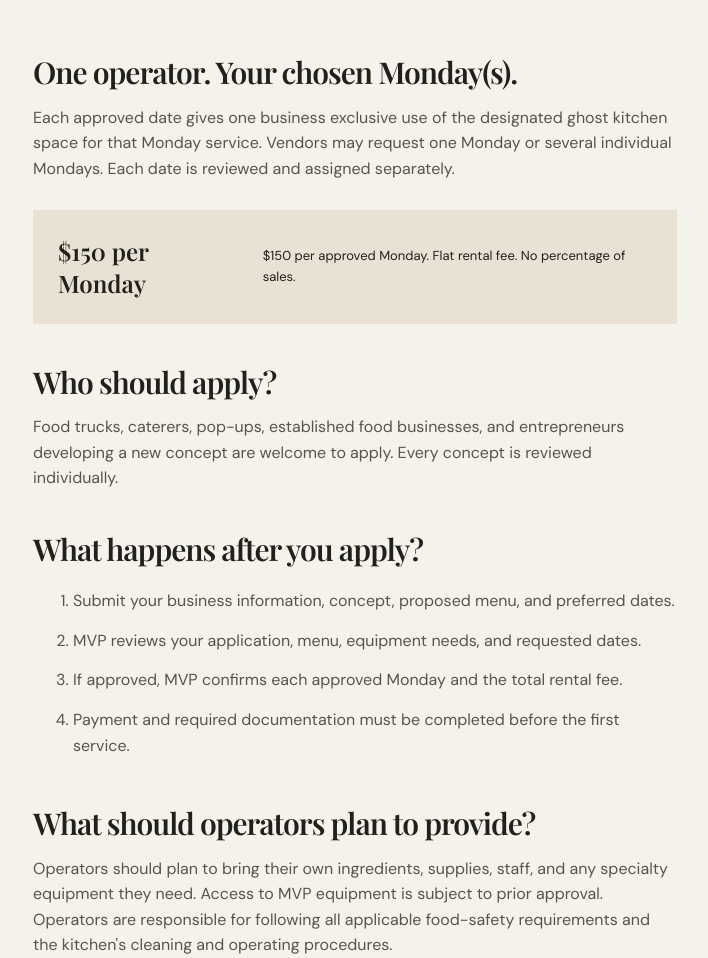
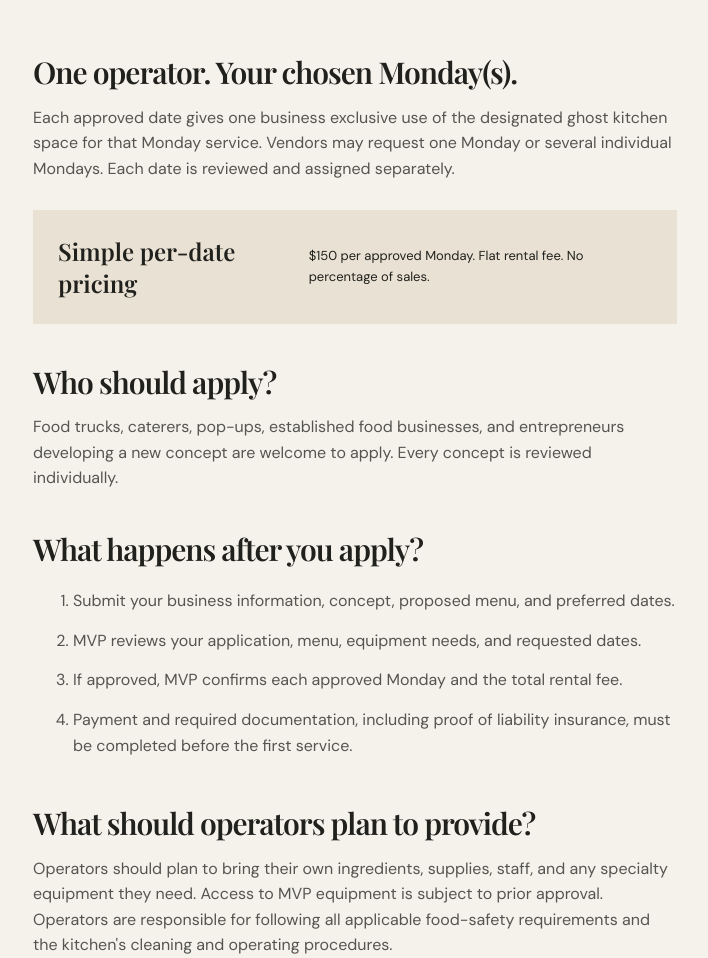
Before and after one commit to jarzenskimichael/Ghost-Kitchen, a Flask app: page /how-it-works in a window 1280 px wide. Shown: the part 594-1552 px from the top of the page, without its empty margins (285-993 px from the left). Run offline with Flask 3, Linux system fonts and the light colour scheme.

Commit message:
Clarify per-Monday pricing and insurance requirements

```diff
--- a/mvp-ghost-kitchen/app/templates/how_it_works.html
+++ b/mvp-ghost-kitchen/app/templates/how_it_works.html
@@ -1,7 +1,7 @@
 {% extends "base.html" %}{% block title %}How It Works{% endblock %}{% block content %}
 <section class="page-hero"><p class="eyebrow">THE DETAILS</p><h1>How the program<br><em>works.</em></h1><p>A straightforward opportunity for food entrepreneurs to operate from the MVP kitchen on Mondays.</p></section>
-<section class="section narrow"><h2>One operator. Your chosen Monday(s).</h2><p>Each approved date gives one business exclusive use of the designated ghost kitchen space for that Monday service. Vendors may request one Monday or several individual Mondays. Each date is reviewed and assigned separately.</p><div class="info-highlight"><strong>${{ rental_rate }} per Monday</strong><span>${{ rental_rate }} per approved Monday. Flat rental fee. No percentage of sales.</span></div>
+<section class="section narrow"><h2>One operator. Your chosen Monday(s).</h2><p>Each approved date gives one business exclusive use of the designated ghost kitchen space for that Monday service. Vendors may request one Monday or several individual Mondays. Each date is reviewed and assigned separately.</p><div class="info-highlight"><strong>Simple per-date pricing</strong><span>${{ rental_rate }} per approved Monday. Flat rental fee. No percentage of sales.</span></div>
 <h2>Who should apply?</h2><p>Food trucks, caterers, pop-ups, established food businesses, and entrepreneurs developing a new concept are welcome to apply. Every concept is reviewed individually.</p>
-<h2>What happens after you apply?</h2><ol class="number-list"><li>Submit your business information, concept, proposed menu, and preferred dates.</li><li>MVP reviews your application, menu, equipment needs, and requested dates.</li><li>If approved, MVP confirms each approved Monday and the total rental fee.</li><li>Payment and required documentation must be completed before the first service.</li></ol>
+<h2>What happens after you apply?</h2><ol class="number-list"><li>Submit your business information, concept, proposed menu, and preferred dates.</li><li>MVP reviews your application, menu, equipment needs, and requested dates.</li><li>If approved, MVP confirms each approved Monday and the total rental fee.</li><li>Payment and required documentation, including proof of liability insurance, must be completed before the first service.</li></ol>
 <h2>What should operators plan to provide?</h2><p>Operators should plan to bring their own ingredients, supplies, staff, and any specialty equipment they need. Access to MVP equipment is subject to prior approval. Operators are responsible for following all applicable food-safety requirements and the kitchen's cleaning and operating procedures.</p>
 <h2>Important to know</h2><ul><li>Applications are requests, not reservations.</li><li>Only one outside business may operate on each Monday.</li><li>Menus and concepts require MVP approval.</li><li>Returning businesses must submit a new application.</li><li>Licensing, insurance, operating hours, and final rental terms will be confirmed before approval is finalized.</li></ul><a class="button button-dark" href="{{ url_for('main.apply') }}">Apply for Monday date(s) →</a></section>{% endblock %}
```
